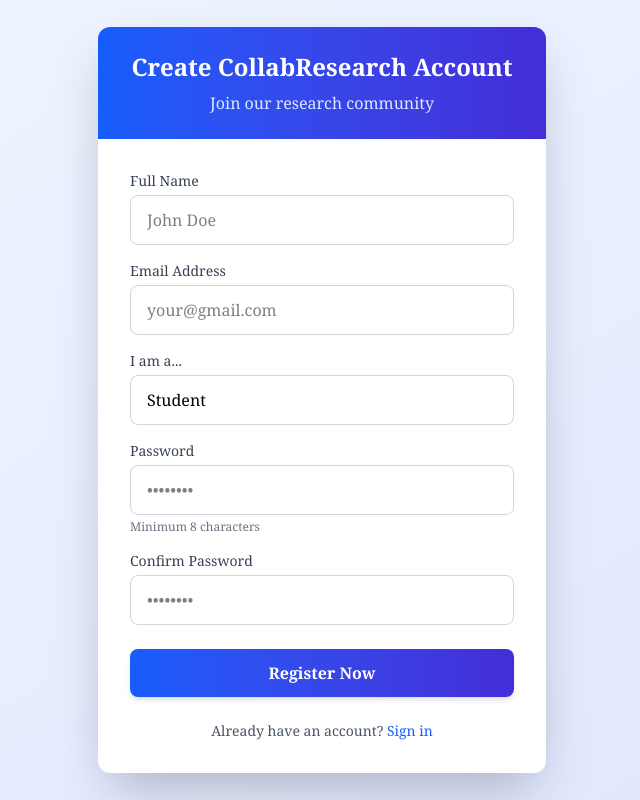
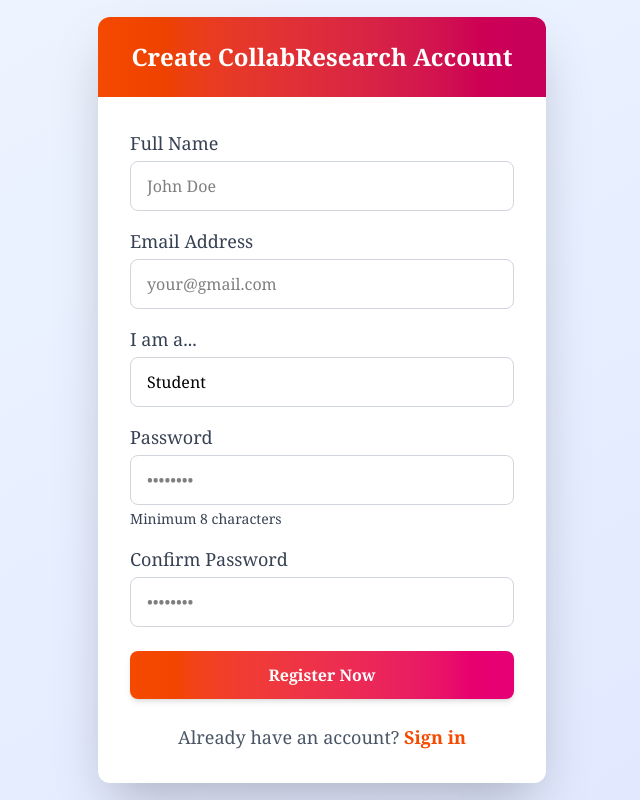
Before and after one commit to minhazarnob/Collab_Research, a React (Vite) app in the folder vite-project/: page /register in a window 1280 px wide. Shown: the whole page, without its empty margins (318-958 px from the left). Built offline with nearby package versions, Linux system fonts and the light colour scheme.

Commit message:
login and signup page updated

```diff
--- a/vite-project/src/App.jsx
+++ b/vite-project/src/App.jsx
@@ -1,7 +1,7 @@
 
 import { BrowserRouter, Routes, Route } from "react-router-dom";
 import Home from "./pages/Home";
-import Login from "./Components/Login";
+import Login from "./pages/Login";
 import Register from "./Components/Register";
 import Landing from "./Components/Landing";
 import Profile from "./Components/Profile";
--- a/vite-project/src/Components/Register.jsx
+++ b/vite-project/src/Components/Register.jsx
@@ -1,5 +1,8 @@
+
 import { useState } from 'react';
 import { Link, useNavigate } from 'react-router-dom';
+import { AlertCircle } from "lucide-react";
+import { Loader2 } from "lucide-react";
 
 const Register = () => {
   const [formData, setFormData] = useState({
@@ -23,15 +26,12 @@
     'Non-profit Researcher'
   ];
 
-  const handleChange = (e) => {
-    setFormData({
-      ...formData,
-      [e.target.name]: e.target.value
-    });
+  const handleChange = (event) => {
+    setFormData({...formData,[event.target.name]: event.target.value});
   };
 
-  const handleSubmit = async (e) => {
-    e.preventDefault();
+  const handleSubmit = async (event) => {
+    event.preventDefault();
     setError('');
     setIsSubmitting(true);
 
@@ -101,24 +101,22 @@
   return (
     <div className="min-h-screen bg-gradient-to-br from-blue-50 to-indigo-100 flex items-center justify-center p-4">
       <div className="w-full max-w-md bg-white rounded-xl shadow-2xl overflow-hidden">
-        <div className="bg-gradient-to-r from-blue-600 to-indigo-700 p-6 text-center">
-          <h1 className="text-2xl font-bold text-white">Create CollabResearch Account</h1>
-          <p className="text-blue-100 mt-2">Join our research community</p>
+
+        <div className="bg-gradient-to-r from-orange-600 to-pink-700 p-6 text-center">
+          <h3 className="text-2xl font-bold text-white">Create CollabResearch Account</h3>
         </div>
 
         <form onSubmit={handleSubmit} className="p-8 space-y-6">
           {error && (
             <div className="p-3 bg-red-50 text-red-600 rounded-lg flex items-center">
-              <svg className="w-5 h-5 mr-2" fill="none" stroke="currentColor" viewBox="0 0 24 24">
-                <path strokeLinecap="round" strokeLinejoin="round" strokeWidth="2" d="M12 8v4m0 4h.01M21 12a9 9 0 11-18 0 9 9 0 0118 0z" />
-              </svg>
+              <AlertCircle className="w-5 h-5 mr-2" />
               {error}
             </div>
           )}
 
           <div className="space-y-4">
             <div>
-              <label htmlFor="name" className="block text-sm font-medium text-gray-700 mb-1">
+              <label htmlFor="name" className="block text-lg font-medium text-gray-700 mb-1">
                 Full Name
               </label>
               <input
@@ -127,14 +125,14 @@
                 name="name"
                 value={formData.name}
                 onChange={handleChange}
-                className="w-full px-4 py-3 rounded-lg border border-gray-300 focus:ring-2 focus:ring-blue-500 focus:border-transparent transition-all"
+                className="w-full px-4 py-3 rounded-lg border border-gray-300 focus:ring-2 focus:ring-pink-600 focus:border-transparent transition-all"
                 placeholder="John Doe"
                 required
               />
             </div>
 
             <div>
-              <label htmlFor="email" className="block text-sm font-medium text-gray-700 mb-1">
+              <label htmlFor="email" className="block text-lg font-medium text-gray-700 mb-1">
                 Email Address
               </label>
               <input
@@ -143,14 +141,14 @@
                 name="email"
                 value={formData.email}
                 onChange={handleChange}
-                className="w-full px-4 py-3 rounded-lg border border-gray-300 focus:ring-2 focus:ring-blue-500 focus:border-transparent transition-all"
+                className="w-full px-4 py-3 rounded-lg border border-gray-300 focus:ring-2 focus:ring-pink-600 focus:border-transparent transition-all"
                 placeholder="your@gmail.com"
                 required
               />
             </div>
 
             <div>
-              <label htmlFor="researcherType" className="block text-sm font-medium text-gray-700 mb-1">
+              <label htmlFor="researcherType" className="block text-lg font-medium text-gray-700 mb-1">
                 I am a...
               </label>
               <select
@@ -158,7 +156,7 @@
                 name="researcherType"
                 value={formData.researcherType}
                 onChange={handleChange}
-                className="w-full px-4 py-3 rounded-lg border border-gray-300 focus:ring-2 focus:ring-blue-500 focus:border-transparent transition-all appearance-none bg-white"
+                className="w-full px-4 py-3 rounded-lg border border-gray-300 focus:ring-2 focus:ring-pink-600 focus:border-transparent transition-all appearance-none bg-white"
                 required
               >
                 {researcherTypes.map((type) => (
@@ -170,7 +168,7 @@
             </div>
 
             <div>
-              <label htmlFor="password" className="block text-sm font-medium text-gray-700 mb-1">
+              <label htmlFor="password" className="block text-lg font-medium text-gray-700 mb-1">
                 Password
               </label>
               <input
@@ -179,16 +177,16 @@
                 name="password"
                 value={formData.password}
                 onChange={handleChange}
-                className="w-full px-4 py-3 rounded-lg border border-gray-300 focus:ring-2 focus:ring-blue-500 focus:border-transparent transition-all"
+                className="w-full px-4 py-3 rounded-lg border border-gray-300 focus:ring-2 focus:ring-pink-600 focus:border-transparent transition-all"
                 placeholder="••••••••"
                 minLength="8"
                 required
               />
-              <p className="text-xs text-gray-500 mt-1">Minimum 8 characters</p>
+              <p className="text-sm text-gray-700 mt-1">Minimum 8 characters</p>
             </div>
 
             <div>
-              <label htmlFor="confirmPassword" className="block text-sm font-medium text-gray-700 mb-1">
+              <label htmlFor="confirmPassword" className="block text-lg font-medium text-gray-700 mb-1">
                 Confirm Password
               </label>
               <input
@@ -197,7 +195,7 @@
                 name="confirmPassword"
                 value={formData.confirmPassword}
                 onChange={handleChange}
-                className="w-full px-4 py-3 rounded-lg border border-gray-300 focus:ring-2 focus:ring-blue-500 focus:border-transparent transition-all"
+                className="w-full px-4 py-3 rounded-lg border border-gray-300 focus:ring-2 focus:ring-pink-600 focus:border-transparent transition-all"
                 placeholder="••••••••"
                 required
               />
@@ -207,16 +205,13 @@
           <button
             type="submit"
             disabled={isSubmitting}
-            className={`w-full bg-gradient-to-r from-blue-600 to-indigo-700 text-white py-3 px-4 rounded-lg font-semibold hover:from-blue-700 hover:to-indigo-800 transition-all shadow-md hover:shadow-lg ${
+            className={`w-full bg-gradient-to-r from-orange-600 to-pink-600 text-white py-3 px-4 rounded-lg font-semibold hover:from-orange-700 hover:to-pink-800 transition-all shadow-md hover:shadow-lg ${
               isSubmitting ? 'opacity-75 cursor-not-allowed' : ''
             }`}
           >
             {isSubmitting ? (
-              <span className="flex items-center justify-center">
-                <svg className="animate-spin -ml-1 mr-3 h-5 w-5 text-white" fill="none" viewBox="0 0 24 24">
-                  <circle className="opacity-25" cx="12" cy="12" r="10" stroke="currentColor" strokeWidth="4"></circle>
-                  <path className="opacity-75" fill="currentColor" d="M4 12a8 8 0 018-8V0C5.373 0 0 5.373 0 12h4zm2 5.291A7.962 7.962 0 014 12H0c0 3.042 1.135 5.824 3 7.938l3-2.647z"></path>
-                </svg>
+              <span className="flex items-center justify-center text-lg">
+                <Loader2 className="animate-spin -ml-1 mr-3 h-5 w-5 text-white" />
                 Creating Account...
               </span>
             ) : (
@@ -224,9 +219,9 @@
             )}
           </button>
 
-          <div className="text-center text-sm text-gray-600">
+          <div className="text-center text-lg text-gray-600">
             Already have an account?{' '}
-            <Link to="/login" className="text-blue-600 hover:text-blue-800 font-medium">
+            <Link to="/login" className="text-orange-600 hover:text-pink-600 font-bold">
               Sign in
             </Link>
           </div>
--- a/vite-project/src/Components/Login.jsx
+++ b/vite-project/src/pages/Login.jsx
@@ -107,7 +107,7 @@
                 disabled={isLoading}
                 className={`w-full flex justify-center text-lg py-3 px-4 border border-transparent rounded-lg
                   shadow-sm text-white font-medium focus:outline-none focus:ring-2 focus:ring-offset-2
-                  focus:ring-pink-500 transition ${isLoading ? 'bg-pink-500' : 'bg-pink-600 hover:bg-pink-700 hover:cursor-pointer'}`}
+                  focus:ring-pink-500 transition ${isLoading ? 'bg-pink-500' : 'bg-gradient-to-r from-orange-600 to-pink-600 hover:bg-pink-700 hover:cursor-pointer'}`}
               >
                 {isLoading ? (
                   <>
@@ -149,7 +149,7 @@
         <div className="mt-6 text-center">
           <p className="text-lg text-gray-600">
             Don't have an account?{' '}
-            <Link to="/register" className="font-medium text-orange-600 hover:text-pink-500 hover:cursor-pointer">
+            <Link to="/register" className="font-bold text-orange-600 hover:text-pink-500 hover:cursor-pointer">
               Sign up
             </Link>
           </p>
```
